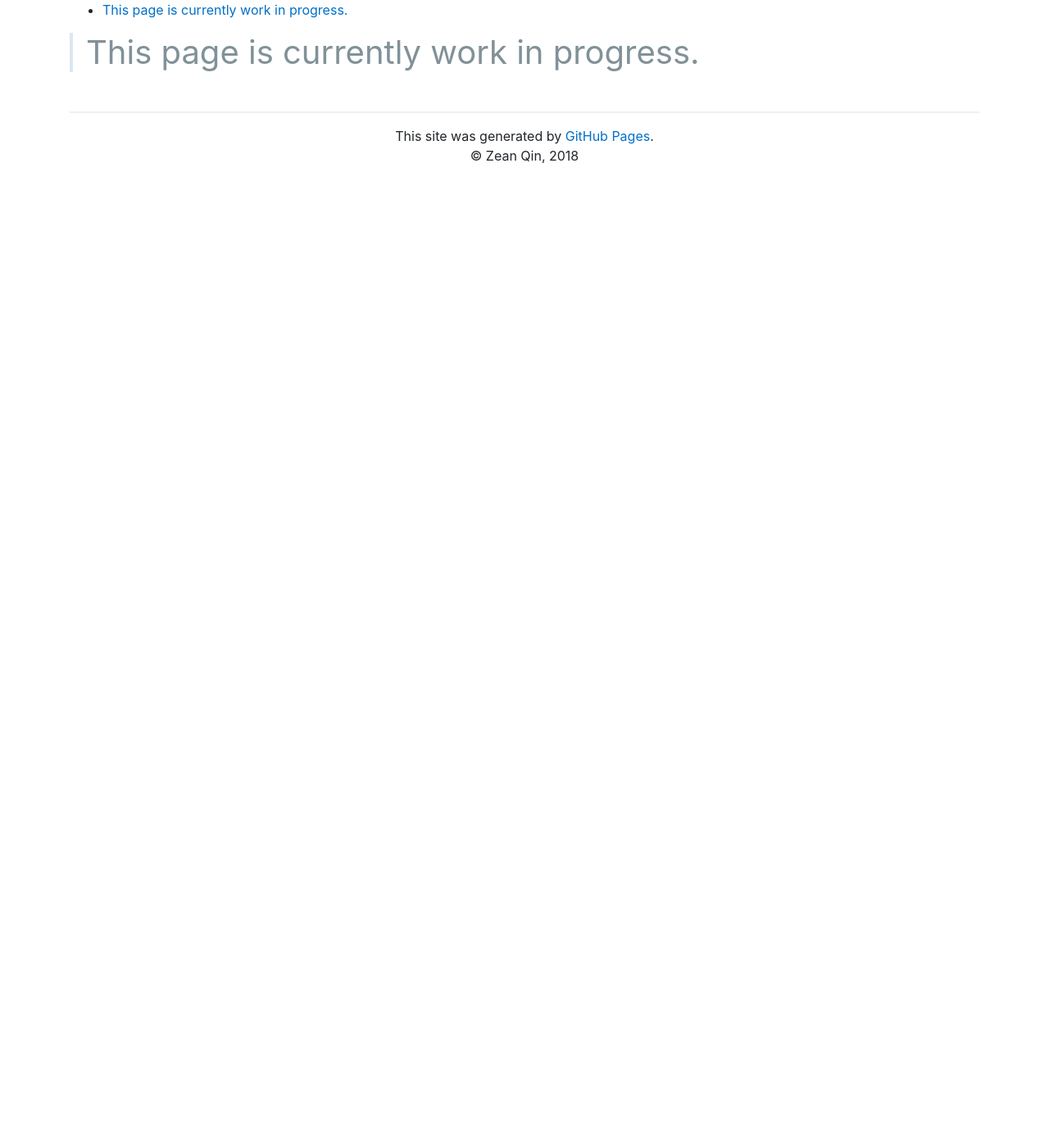
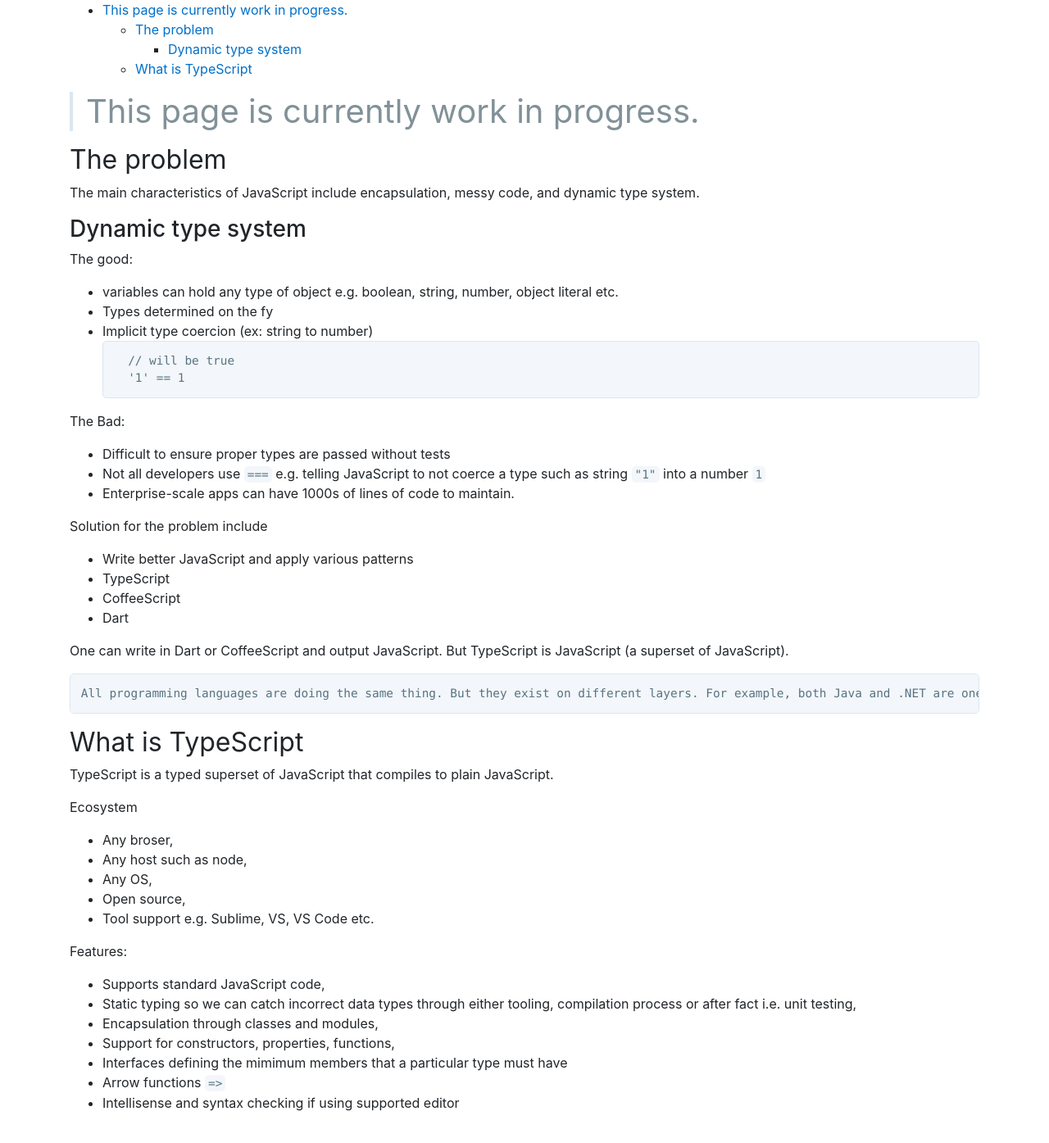
Before and after one commit to ZeanQin/zeanqin.github.io, a Jekyll site: the page built from _posts/2019-09-09-definitive-guide-typescript.md, in a window 1280 px wide and 1400 px high, scrolled down 270 px. Shown: the top 1395 px of the window at 82% size. Built offline with Jekyll 4.4.1, drawn with Linux system fonts in a browser that asks for light colours; before the commit the page ends 900 px from its top, so only the background shows below that.

Commit message:
Add TypeScript post

````diff
--- a/_posts/2019-09-09-definitive-guide-typescript.md
+++ b/_posts/2019-09-09-definitive-guide-typescript.md
@@ -5,3 +5,56 @@ use_toc: true
 excerpt: The definitive guide to TypeScript
 ---
 > # This page is currently work in progress.
+
+## The problem
+
+The main characteristics of JavaScript include encapsulation, messy code, and dynamic type system.
+
+### Dynamic type system
+
+The good:
+- variables can hold any type of object e.g. boolean, string, number, object literal etc.
+- Types determined on the fy
+- Implicit type coercion (ex: string to number)
+    ```js
+    // will be true
+    '1' == 1
+    ```
+
+The Bad:
+- Difficult to ensure proper types are passed without tests
+- Not all developers use `===` e.g. telling JavaScript to not coerce a type such as string `"1"` into a number `1`
+- Enterprise-scale apps can have 1000s of lines of code to maintain.
+
+Solution for the problem include
+ - Write better JavaScript and apply various patterns
+ - TypeScript
+ - CoffeeScript
+ - Dart
+
+One can write in Dart or CoffeeScript and output JavaScript. But TypeScript is JavaScript (a superset of JavaScript).
+
+```
+All programming languages are doing the same thing. But they exist on different layers. For example, both Java and .NET are one level above c and c++. c/c++ is above assembly, which is above machine code.
+```
+
+## What is TypeScript
+TypeScript is a typed superset of JavaScript that compiles to plain JavaScript.
+
+Ecosystem
+- Any broser,
+- Any host such as node,
+- Any OS,
+- Open source,
+- Tool support e.g. Sublime, VS, VS Code etc.
+
+Features:
+- Supports standard JavaScript code,
+- Static typing so we can catch incorrect data types through either tooling, compilation process or after fact i.e. unit testing,
+- Encapsulation through classes and modules,
+- Support for constructors, properties, functions,
+- Interfaces defining the mimimum members that a particular type must have
+- Arrow functions `=>`
+- Intellisense and syntax checking if using supported editor
+
+![](/assets/images/typescript/typescript-compilcation-process.PNG)
````
Also changed, not shown: assets/images/typescript/typescript-compilcation-process.PNG (added).
